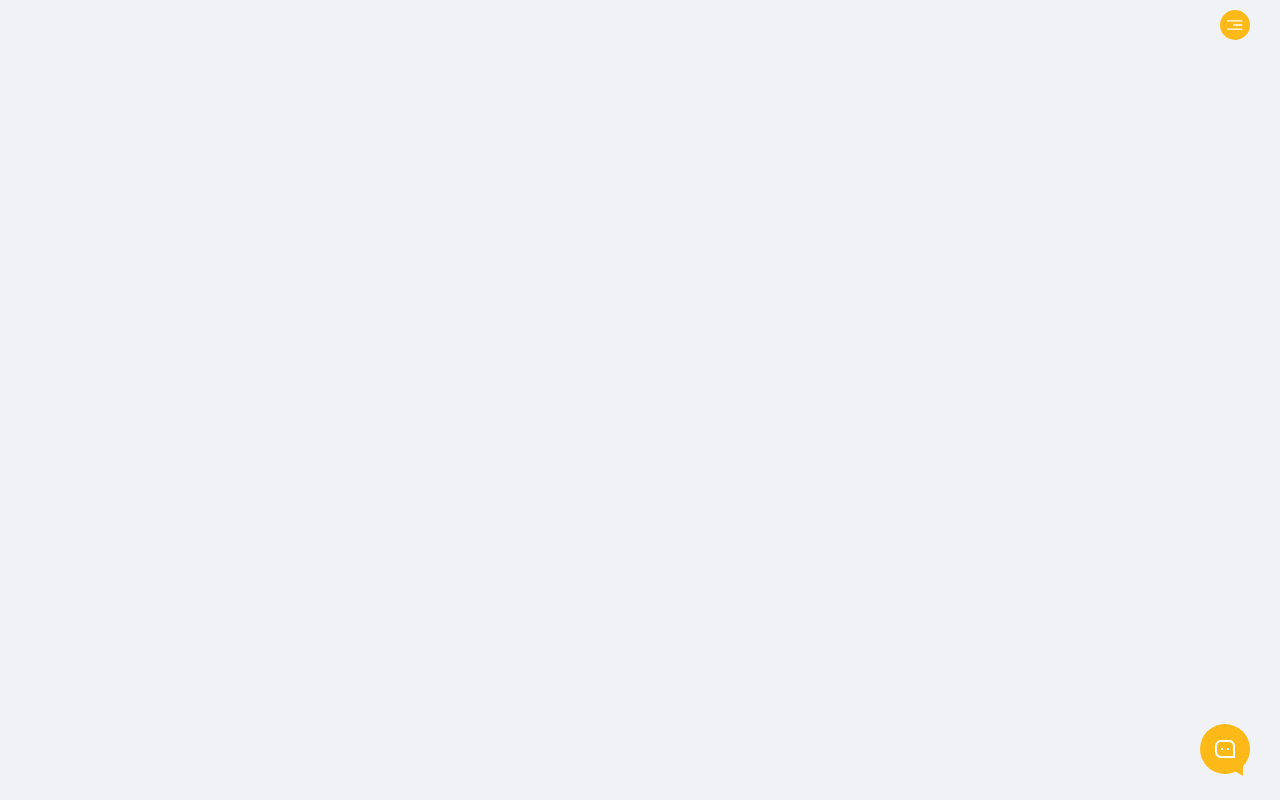
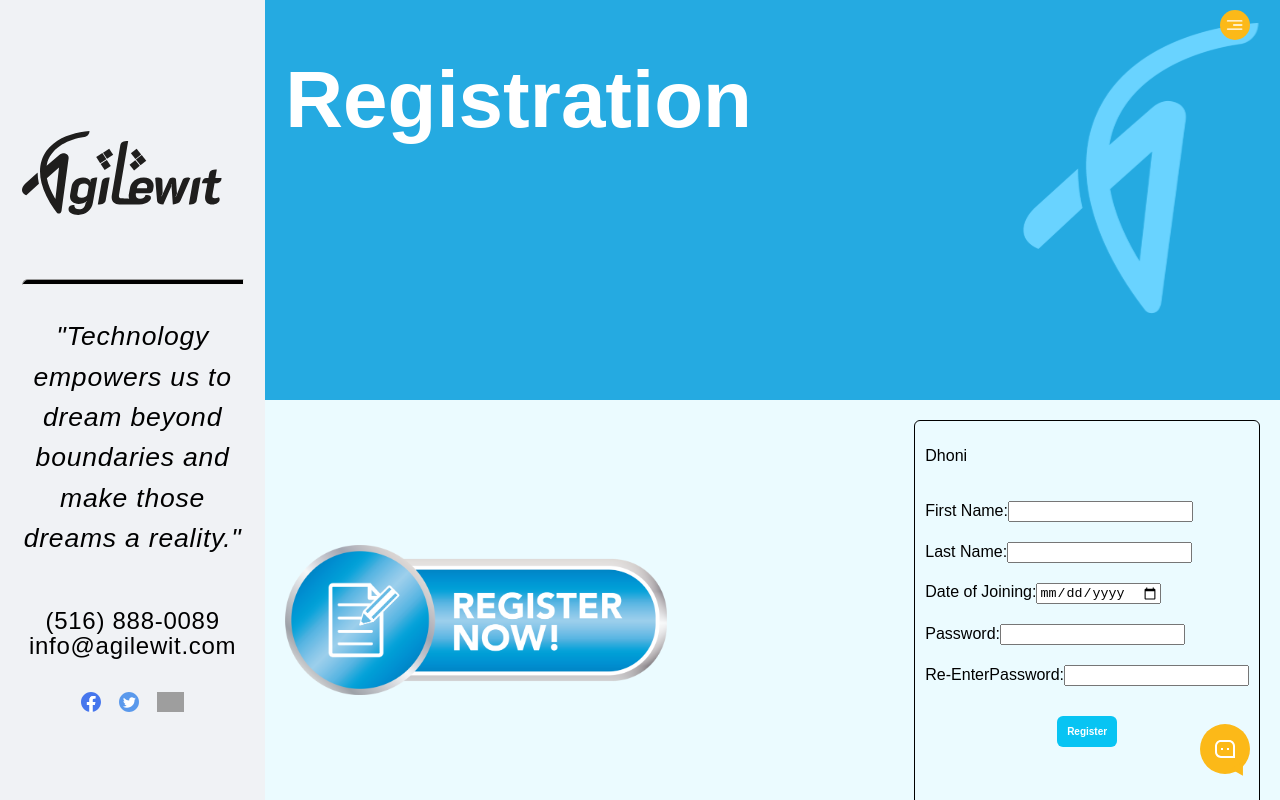
Before and after one commit to agilewitinternal/ravbs, a React (Create React App) app: page /Registration in a window 1280 px wide. Before the commit this address had no page. Built offline with nearby package versions, Linux system fonts and the light colour scheme; grey boxes are pictures that could not be loaded.

Commit message:
New Employs Adding

```diff
--- a/src/App.js
+++ b/src/App.js
@@ -13,6 +13,7 @@ import Consen from './Consen/Consen'
 import Jobs from './Jobs/Jobs'
 import Apply from './Apply/Apply'
 import TimeSheet from './TimeSheet/TimeSheet'
+import Registration from './Registraion/Registration'
 import "./App.css";
 
 function App() {
@@ -36,6 +37,7 @@ function App() {
             <Route path='/Jobs' element={<Jobs/>}/>
             <Route path='/Apply' element={<Apply/>}/>
             <Route path='/TimeSheet' element={<TimeSheet/>}/>
+            <Route path='/Registration' element={<Registration/>}/>
           </Routes>
         </div>
     {Location.pathname!=="/DropDown"&&  Location.pathname !== "/ContactUs"&&<Link to="/ContactUs"><img className="chat-icon" src={ChatIcon} alt="Chat" /> </Link>}
--- /dev/null
+++ b/src/Registraion/Registration.css
@@ -0,0 +1,24 @@
+.Registrtion-TopLayer{
+    background: #EBFBFF;
+    display: flex;
+    flex-direction: row;
+    justify-content: space-between;
+    align-items: center;
+    padding: 20px;
+}
+
+.RegisterNow{
+    height: 150px;
+
+}
+
+.Registration-Form{
+    text-align: justify;
+    border-radius: 6px;
+    display: flex;
+    flex-direction: column;
+    gap: 20px;
+    padding: 10px;
+    border: 1px solid black;
+    width: fit-content;
+}
--- /dev/null
+++ b/src/Registraion/Registration.js
@@ -0,0 +1,132 @@
+import { useState } from "react";
+import Header from "../Header/Header";
+import DesktopHeader from '../DeskTopHeader/DeskTopHeader';
+import ServiceHeaders from '../ServiceHeaders/ServiceHeaders';
+import BottomPage from '../BottomPage/BottomPage';
+import RegisterNow from '../Assets/RegisterNow.png'
+import axios from "axios";
+import './Registration.css';
+
+const Registration = () => {
+    const [newUser, setNewUser] = useState({
+        firstName: 'Siddu',
+        lastName: 'T',
+        dateOfJoining: '2',
+        password: 'Dhoni'
+    })
+    const [verificationPassword, setVerificationPassword] = useState("")
+    const [passwordWarningMessage, setPasswordWarningMessage] = useState("")
+
+    const UpdateFirstName = (e) => {
+        setNewUser({
+            firstName: e.target.value
+        });
+    };
+
+    const UpdateLastName = (e) => {
+        setNewUser({
+            lastName: e.target.value
+        })
+    }
+
+
+    const UpdateDateOfJoing = (e) => {
+        setNewUser({
+            dateOfJoining: e.target.value
+        })
+
+    }
+
+
+    const UpdateFirstPassword = (e) => {
+        setVerificationPassword(e.target.value)
+    }
+
+
+    const UpdateFinelPassword = (e) => {
+        setNewUser({
+            password: e.target.value
+        })
+    }
+
+    const SubmitDetails = async(e) => {
+        e.preventDefault();
+
+        const URL = "https://agilewitsemploys-default-rtdb.firebaseio.com/.json";
+
+        const NewDeatilsPosting=await axios.post(URL,newUser)
+
+        console.log(NewDeatilsPosting)
+
+    }
+    return (
+        <div className='HomeTopLayer'>
+            <Header />
+            <DesktopHeader />
+            <div className='SubHomeSecondLayer'>
+                <ServiceHeaders ServiceHeadersInfo="Registration" />
+                <div className="Registrtion-TopLayer">
+                    <img src={RegisterNow} alt="RegisterNow" className="RegisterNow" />
+                    <form className="Registration-Form" onSubmit={SubmitDetails}>
+                        <p>{newUser.password}</p>
+                        <div>
+                            <label htmlFor="firstName">First Name:</label>
+                            <input
+                                type="text"
+                                id="firstName"
+                                name="firstName"
+                                required
+                                onChange={UpdateFirstName}
+                            />
+                        </div>
+                        <div>
+                            <label htmlFor="lastName">Last Name:</label>
+                            <input
+                                type="text"
+                                id="lastName"
+                                name="lastName"
+                                onChange={UpdateLastName}
+                                required
+                            />
+                        </div>
+                        <div>
+                            <label htmlFor="dateOfJoining">Date of Joining:</label>
+                            <input
+                                type="date"
+                                id="dateOfJoining"
+                                name="dateOfJoining"
+                                onChange={UpdateDateOfJoing}
+                                required
+                            />
+                        </div>
+                        <div>
+                            <label htmlFor="password">Password:</label>
+                            <input
+                                type="password"
+                                id="password"
+                                name="password"
+                                onChange={UpdateFirstPassword}
+                                required
+                            />
+                        </div>
+                        <div>
+                            <label htmlFor="password">Re-EnterPassword:</label>
+                            <input
+                                type="password"
+                                id="password"
+                                name="password"
+                                onChange={UpdateFinelPassword}
+                                required
+                            />
+                        </div>
+                        <button type="submit" className="Login-Button">Register</button>
+                        <p className="WarningMsg">{passwordWarningMessage}</p>
+                    </form>
+                </div>
+                <BottomPage />
+            </div>
+        </div>
+    );
+};
+
+export default Registration;
--- a/src/TimeSheet/TimeSheet.css
+++ b/src/TimeSheet/TimeSheet.css
@@ -11,6 +11,11 @@
 
 }
 
+.New{
+    color: blue;
+    text-decoration: none;
+    font-size: 10px !important;
+}
 
 
 .WarningMsg {
--- a/src/TimeSheet/TimeSheet.js
+++ b/src/TimeSheet/TimeSheet.js
@@ -11,6 +11,7 @@ import AdminGreen from '../Assets/AdminGreen.png';
 import EmploysListItem from '../EmploysListItem/EmploysListItem'
 import axios from 'axios';
 import './TimeSheet.css';
+import { Link } from 'react-router-dom';
 
 const TimeSheet = () => {
     const [adminStatus, setAdminStatus] = useState(true);
@@ -19,7 +20,7 @@ const TimeSheet = () => {
     const [employeesList, setEmployeesList] = useState([]);
     const [filteredEmployees, setFilteredEmployees] = useState([]);
     const [warning, setWarningMessage] = useState("");
-    const [arrowStatus,setArrowStatus]=useState(false)
+    const [arrowStatus, setArrowStatus] = useState(false)
 
     useEffect(() => {
         fetchEmployeesDetails()
@@ -51,7 +52,7 @@ const TimeSheet = () => {
         }
     }
 
-    const UpdateArrowStatus=()=>{
+    const UpdateArrowStatus = () => {
         setArrowStatus(!arrowStatus)
     }
 
@@ -75,10 +76,10 @@ const TimeSheet = () => {
                                 <input type='password' className='Input-Value' value={password} placeholder='Enter Your Password' onChange={updatePassword} />
                             </div>
                             <button className='Login-Button' onClick={verifyCredentials}>Login</button>
+                            <p>New User? Register Here! </p>
+                            <Link to="/Registration" className='LinksNew' >CLICK HERE</Link>
+                            <p className='WarningMsg'>{warning}</p>
 
-                            <button className='Login-Button' >Register</button>
-                            <p className='WarningMsg'>{warning}</p>
-                            <p>Resgisration</p>
                         </div>
                     </div>
                 ) : (
@@ -92,13 +93,13 @@ const TimeSheet = () => {
                                             <h1>{each.FirstName}</h1>
                                             <h1>{each.Type}</h1>
                                             <div className='EmploysInfoContainer'>
-                                <p className='EmploysInfoTag'>Employ's Info </p>
-                                {arrowStatus?<img className='Arrow' onClick={UpdateArrowStatus} src={UpArrow} alt='UpArrow'/>:<img className='Arrow' onClick={UpdateArrowStatus} src={DownArrow} alt='DownArrow'/>}
+                                                <p className='EmploysInfoTag'>Employ's Info </p>
+                                                {arrowStatus ? <img className='Arrow' onClick={UpdateArrowStatus} src={UpArrow} alt='UpArrow' /> : <img className='Arrow' onClick={UpdateArrowStatus} src={DownArrow} alt='DownArrow' />}
 
 
 
-                                </div>
-                                            {arrowStatus&&<div>{employeesList.map((each)=><EmploysListItem EmployInfo={each}/>)}</div>}
+                                            </div>
+                                            {arrowStatus && <div>{employeesList.map((each) => <EmploysListItem EmployInfo={each} />)}</div>}
                                         </div>
                                         <WeekNavigator />
                                     </div>
```
Also changed, not shown: src/Assets/RegisterNow.png (added).
